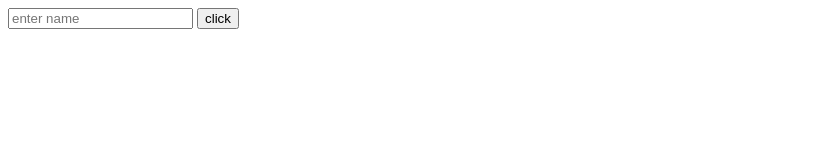
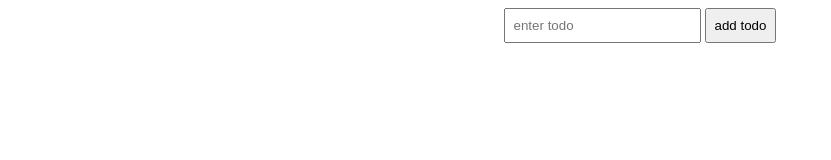
Before and after one commit to BeepLoop/rust-actix-htmx, a plain HTML site: page public/index.html in a window 1280 px wide. Shown: the whole page, without its empty margins (0-831 px from the left). Drawn offline with Linux system fonts and the light colour scheme.

Commit message:
add actix_files

```diff
--- a/public/index.html
+++ b/public/index.html
@@ -6,18 +6,38 @@
         <meta name="viewport" content="width=device-width, initial-scale=1">
         <script src="https://unpkg.com/htmx.org@1.9.5" integrity="sha384-xcuj3WpfgjlKF+FXhSQFQ0ZNr39ln+hwjN3npfM9VBnUskLolQAcN80McRIVOPuO" crossorigin="anonymous"></script>
         <script src="https://unpkg.com/htmx.org/dist/ext/json-enc.js"></script>
+        <style>
+            * {
+                box-sizing: border-box;
+                margin: 0;
+                padding: 0;
+            }
+            body {
+                display: grid;
+                place-content: center;
+            }
+            form {
+                padding-block: .5rem;
+            }
+            .response {
+                padding: 1rem;
+            }
+            input, button {
+                padding: .5rem;
+            }
+        </style>
     </head>
     <body>
-        <div>
-            <div id="response"></div>
+        <div class="content">
             <form
                 hx-post="/echo"
                 hx-ext="json-enc"
                 hx-target="#response"
                 hx-swap="beforeend">
-                <input type="text" name="name" placeholder="enter name">
-                <button type="submit">click</button>
+                <input type="text" name="todo" placeholder="enter todo">
+                <button type="submit">add todo</button>
             </form>
+            <div id="response" class="response"></div>
         </div>
     </body>
 </html>
```
Also changed, not shown: 2 other files.
